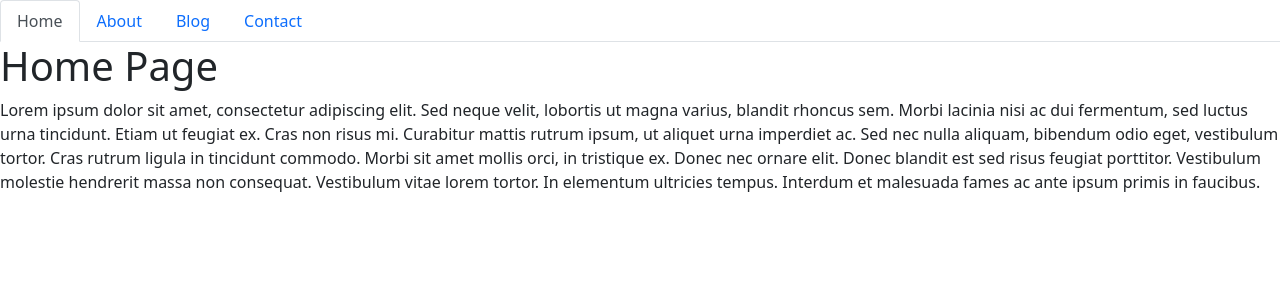
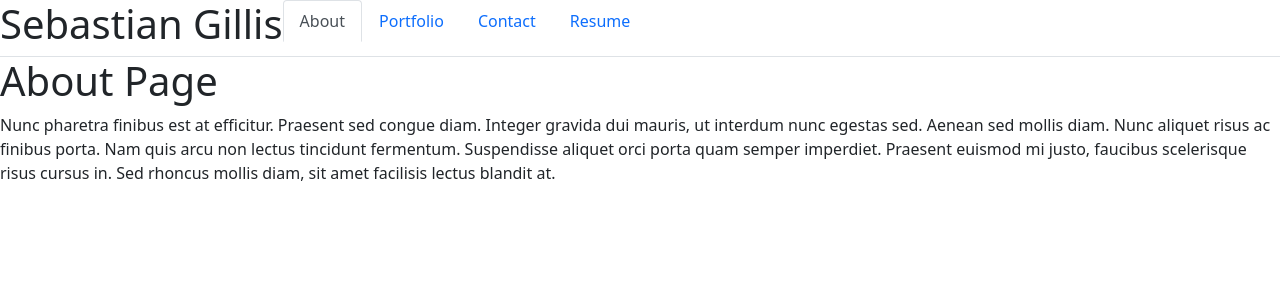
Before and after one commit to sw33ws/laughing-lamp, a React (Create React App) app: page / in a window 1280 px wide. Shown: the top 300 px of the page. Built offline with nearby package versions, Linux system fonts and the light colour scheme.

Commit message:
changing names, adding links, changing nav bar

```diff
--- a/src/components/NavTabs.js
+++ b/src/components/NavTabs.js
@@ -1,26 +1,22 @@
 import React from 'react';
 
-// TODO: Add a comment explaining how we are able to extract the key value pairs from props
+// Here we are using object destructuring assignment to pluck off our variables from the props object
+// We assign them to their own variable names
 
 function NavTabs({ currentPage, handlePageChange }) {
   return (
     <ul className="nav nav-tabs">
       <li className="nav-item">
-        <a
-          href="#home"
-          onClick={() => handlePageChange('Home')}
-          //*  TODO: BONUS: Add a comment explaining what kind of operator this is and what it is checking for
-
-          className={currentPage === 'Home' ? 'nav-link active' : 'nav-link'}
-        >
-          Home
-        </a>
+        <h1>
+          Sebastian Gillis
+        </h1>
       </li>
       <li className="nav-item">
         <a
           href="#about"
           onClick={() => handlePageChange('About')}
-          //  TODO: Add a comment explaining what this logic is doing
+          // This is a conditional (ternary) operator that checks to see if the current page is "Home"
+          // If it is, we set the current page to 'nav-link-active', otherwise we set it to 'nav-link'
 
           className={currentPage === 'About' ? 'nav-link active' : 'nav-link'}
         >
@@ -29,24 +25,35 @@ function NavTabs({ currentPage, handlePageChange }) {
       </li>
       <li className="nav-item">
         <a
-          href="#blog"
-          onClick={() => handlePageChange('Blog')}
-          //  TODO: Add a comment explaining what this logic is doing
+          href="#portfolio"
+          onClick={() => handlePageChange('Portfolio')}
+          // Check to see if the currentPage is `About`, and if so we use the active link class from bootstrap. Otherwise, we set it to a normal nav-link
 
-          className={currentPage === 'Blog' ? 'nav-link active' : 'nav-link'}
+          className={currentPage === 'Portfolio' ? 'nav-link active' : 'nav-link'}
         >
-          Blog
+          Portfolio
         </a>
       </li>
       <li className="nav-item">
         <a
           href="#contact"
-          //  TODO: Add a comment explaining what this logic is doing
+          onClick={() => handlePageChange('Contact')}
+          // Check to see if the currentPage is `Blog`, and if so we use the active link class from bootstrap. Otherwise, we set it to a normal nav-link
 
-          onClick={() => handlePageChange('Contact')}
           className={currentPage === 'Contact' ? 'nav-link active' : 'nav-link'}
         >
           Contact
+        </a>
+      </li>
+      <li className="nav-item">
+        <a
+          href="#resume"
+          // Check to see if the currentPage is `Contact`, and if so we use the active link class from bootstrap. Otherwise, we set it to a normal nav-link
+
+          onClick={() => handlePageChange('Resume')}
+          className={currentPage === 'Resume' ? 'nav-link active' : 'nav-link'}
+        >
+          Resume
         </a>
       </li>
     </ul>
--- a/src/components/PortfolioContainer.js
+++ b/src/components/PortfolioContainer.js
@@ -1,23 +1,24 @@
 import React, { useState } from 'react';
 import NavTabs from './NavTabs';
-import Home from './pages/Home';
+import Resume from './pages/Resume';
 import About from './pages/About';
-import Blog from './pages/Blog';
+import Portfolio from './pages/Portfolio';
 import Contact from './pages/Contact';
 
 export default function PortfolioContainer() {
-  const [currentPage, setCurrentPage] = useState('Home');
+  const [currentPage, setCurrentPage] = useState('About');
 
-  // TODO: Add a comment describing the functionality of this method
+  //  This method is checking to see what the value of `currentPage` is. Depending on the value of currentPage, we return the corresponding component to render.
+
   const renderPage = () => {
-    if (currentPage === 'Home') {
-      return <Home />;
-    }
     if (currentPage === 'About') {
       return <About />;
     }
-    if (currentPage === 'Blog') {
-      return <Blog />;
+    if (currentPage === 'Resume') {
+      return <Resume />;
+    }
+    if (currentPage === 'Portfolio') {
+      return <Portfolio />;
     }
     return <Contact />;
   };
@@ -26,9 +27,9 @@ export default function PortfolioContainer() {
 
   return (
     <div>
-      {/* // TODO: Add a comment describing what we are passing as props */}
+      {/* We are passing the currentPage from state and the function to update it */}
       <NavTabs currentPage={currentPage} handlePageChange={handlePageChange} />
-      {/* // TODO: Add a comment explaining what is happening on the following line */}
+      {/* Here we are calling the renderPage method which will return a component  */}
       {renderPage()}
     </div>
   );
--- a/src/components/pages/Blog.js
+++ b/src/components/pages/Portfolio.js
@@ -1,9 +1,9 @@
 import React from 'react';
 
-export default function Blog() {
+export default function Portfolio() {
   return (
     <div>
-      <h1>Blog Page</h1>
+      <h1>Portfolio Page</h1>
       <p>
         Donec a volutpat quam. Curabitur nec varius justo, sed rutrum ligula.
         Curabitur pellentesque turpis sit amet eros iaculis, a mollis arcu
--- a/src/components/pages/Home.js
+++ b/src/components/pages/Resume.js
@@ -1,9 +1,9 @@
 import React from 'react';
 
-export default function Home() {
+export default function Resume() {
   return (
     <div>
-      <h1>Home Page</h1>
+      <h1>Resume Page</h1>
       <p>
         Lorem ipsum dolor sit amet, consectetur adipiscing elit. Sed neque
         velit, lobortis ut magna varius, blandit rhoncus sem. Morbi lacinia nisi
```
